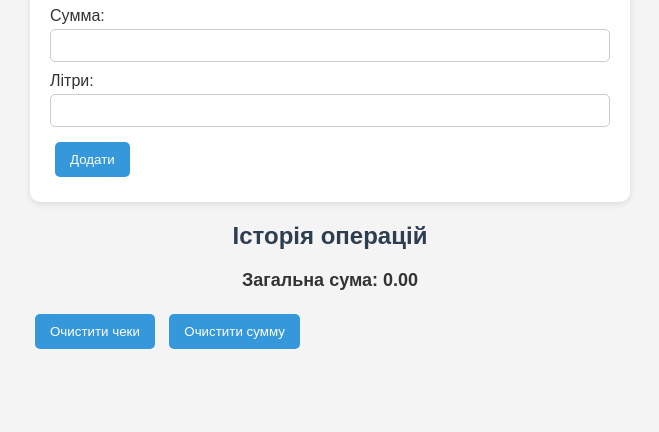
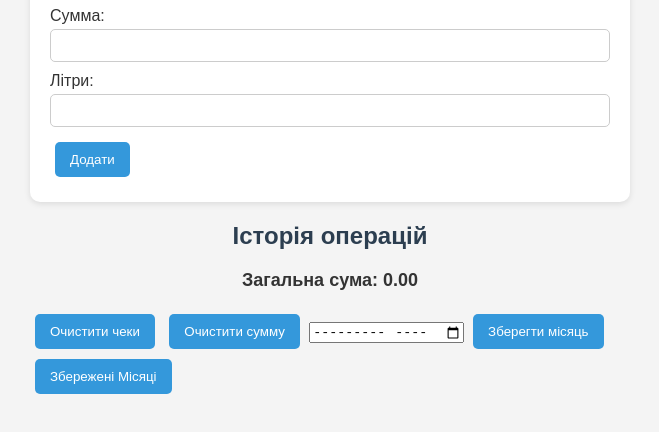
Before and after one commit to Milan1102/rozrahunok-chekiv, a plain HTML site: page index.html in a window 1280 px wide. Shown: the part 188-620 px from the top of the page, without its empty margins (310-969 px from the left). Drawn offline with Linux system fonts and the light colour scheme.

Commit message:
Update index.html

```diff
--- a/index.html
+++ b/index.html
@@ -30,6 +30,10 @@
 
     <button id="operation-clear">Очистити чеки</button>
     <button id="total-clear">Очистити сумму</button>
+    <input type="month" id="month-select">
+    <button id="save-month">Зберегти місяць</button>
+    <button id="month-date">Збережені Місяці</button>
+    <div id="saved-months" class="hidden"></div>
 
     <script src="script.js"></script>
 </body>
```
